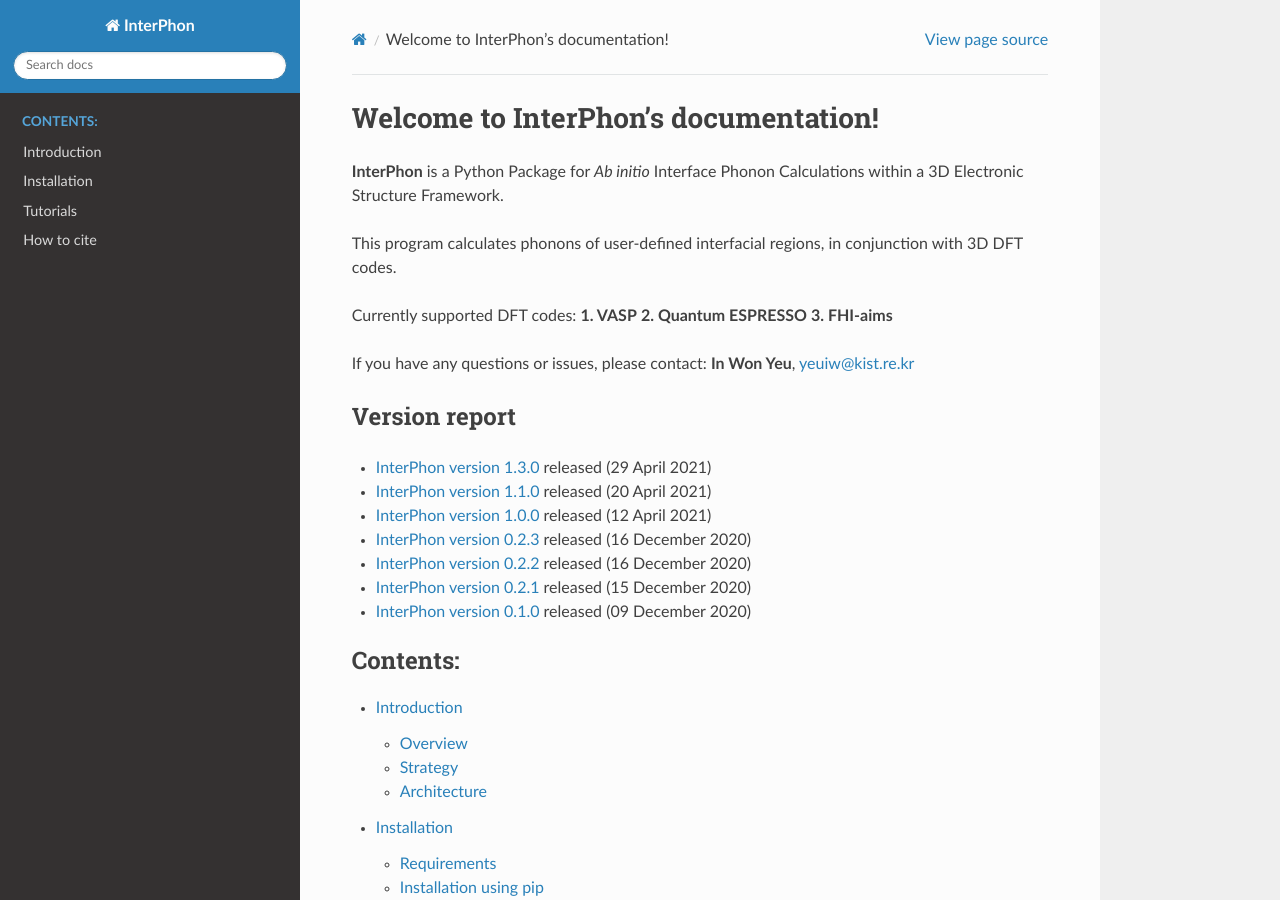
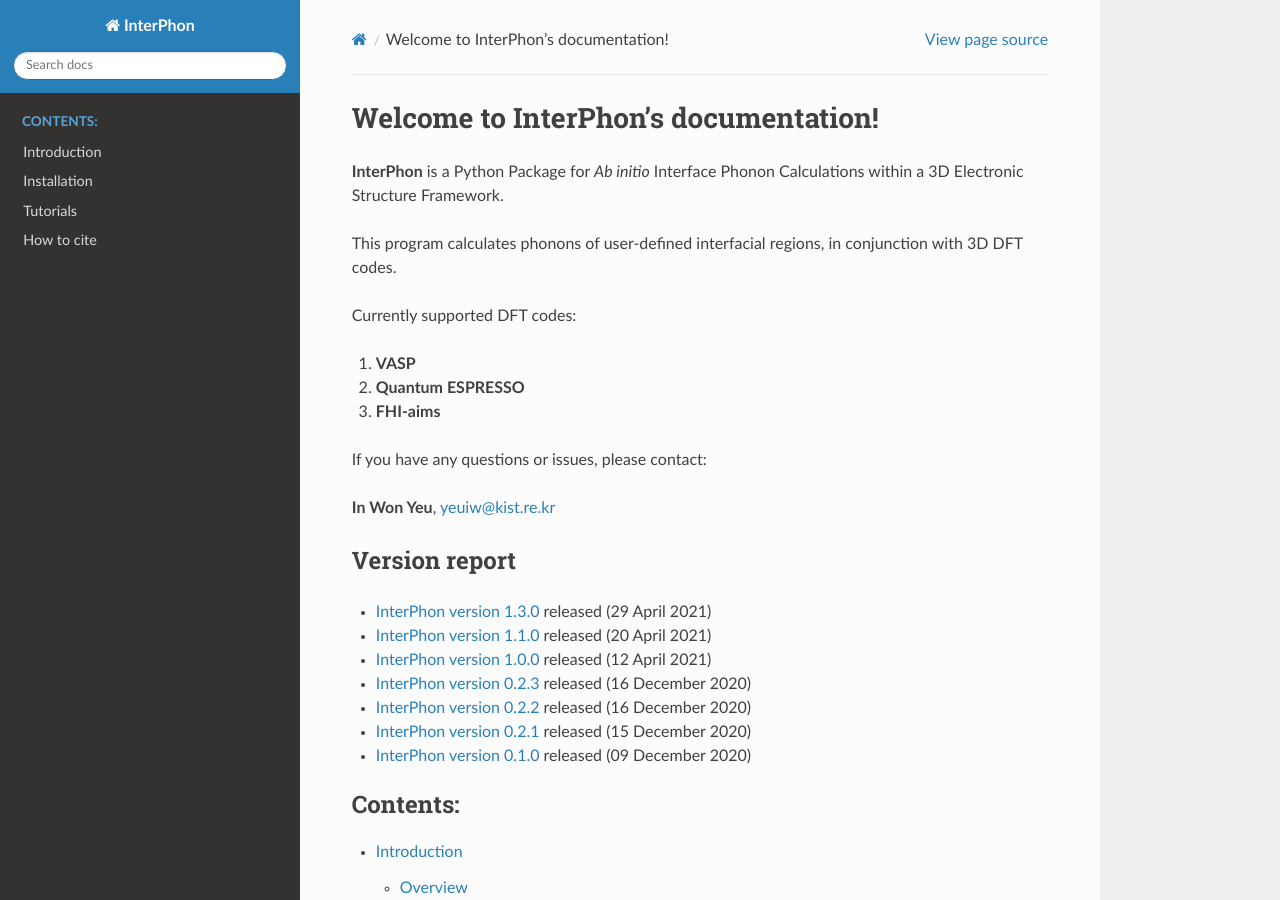
Before and after one commit to InWonYeu/interphon, a Sphinx documentation site: the page built from docs/source/index.rst, in a window 1280 px wide and 900 px high. Built offline with Sphinx 7.4.7 and the Read the Docs theme 2.0.0, drawn with Linux system fonts in a browser that asks for light colours.

Commit message:
Add files via upload

```diff
--- a/docs/source/index.rst
+++ b/docs/source/index.rst
@@ -11,11 +11,13 @@
 This program calculates phonons of user-defined interfacial regions, in conjunction with 3D DFT codes.
 
 Currently supported DFT codes:
-**1. VASP**
-**2. Quantum ESPRESSO**
-**3. FHI-aims**
+
+1. **VASP**
+2. **Quantum ESPRESSO**
+3. **FHI-aims**
 
 If you have any questions or issues, please contact:
+
 **In Won Yeu**, yeuiw@kist.re.kr
 
 Version report
```
